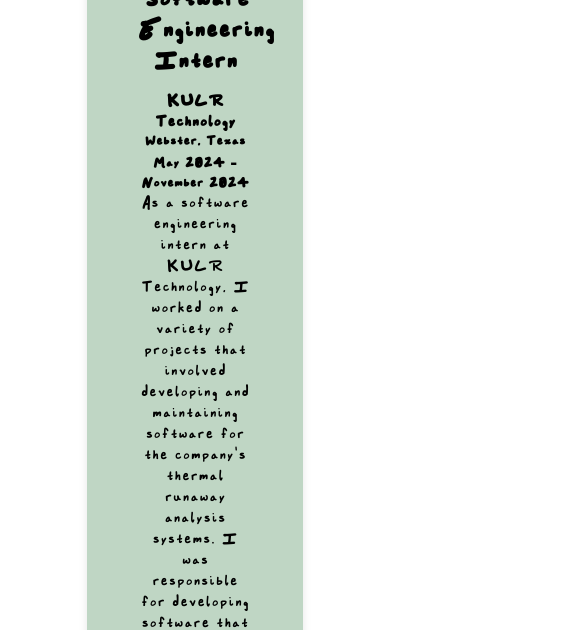
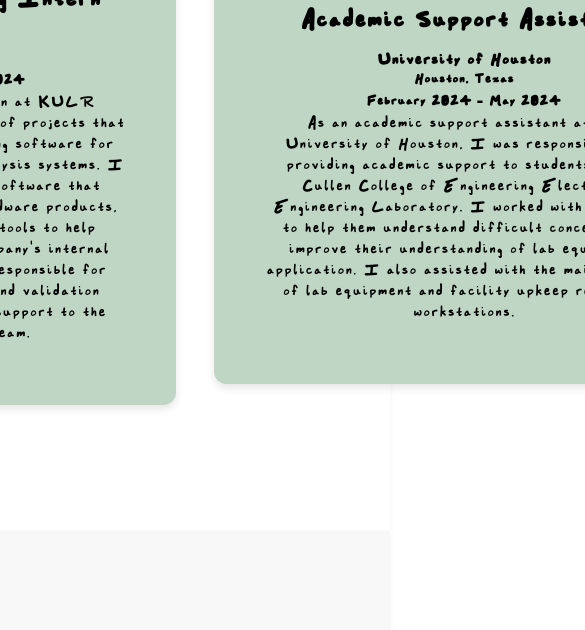
Before and after one commit to alexander-tu/website, a plain HTML site: page index.html in a window 390 px wide. Shown: the part 2469-3099 px from the top of the page, 585 px wide, since content can reach past the window. Drawn offline with nearby package versions, Linux system fonts and the light colour scheme.

Commit message:
Update styles.css

```diff
--- a/styles.css
+++ b/styles.css
@@ -179,7 +179,6 @@
     padding: 4rem 2rem; /* Add some padding for spacing */
 }
 
-
 #experience-section h2 {
     margin-bottom: 1rem;
     font-size: 2.75rem;
@@ -229,20 +228,19 @@
     font-weight: 300;
 }
 
-/* Stack experience boxes vertically on smaller screens */
+/* Keep experience boxes in a horizontal layout on smaller screens */
 @media (max-width: 768px) {
     .experience-scroll-container {
-        flex-direction: column;
+        flex-direction: row; /* Keep horizontal scrolling */
         align-items: center;
-        overflow-x: unset;
+        overflow-x: auto; /* Ensure horizontal scrolling is still allowed */
     }
 
     .experience-box {
         flex: unset;
-        width: 90%;
+        width: 20rem; /* Keep the box width consistent */
     }
 }
-
 
 /* Projects Section */
 #projects-section {
```
